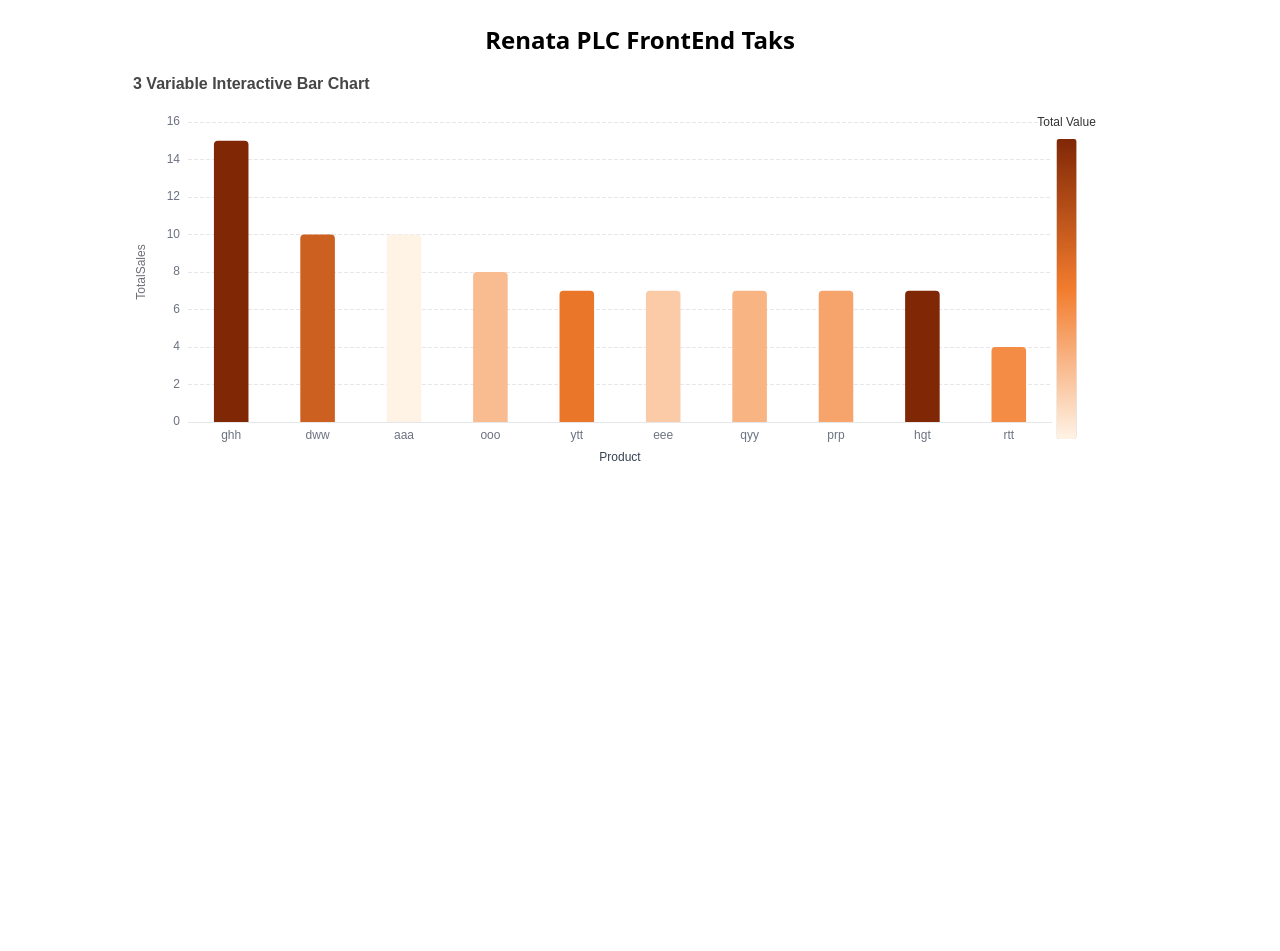
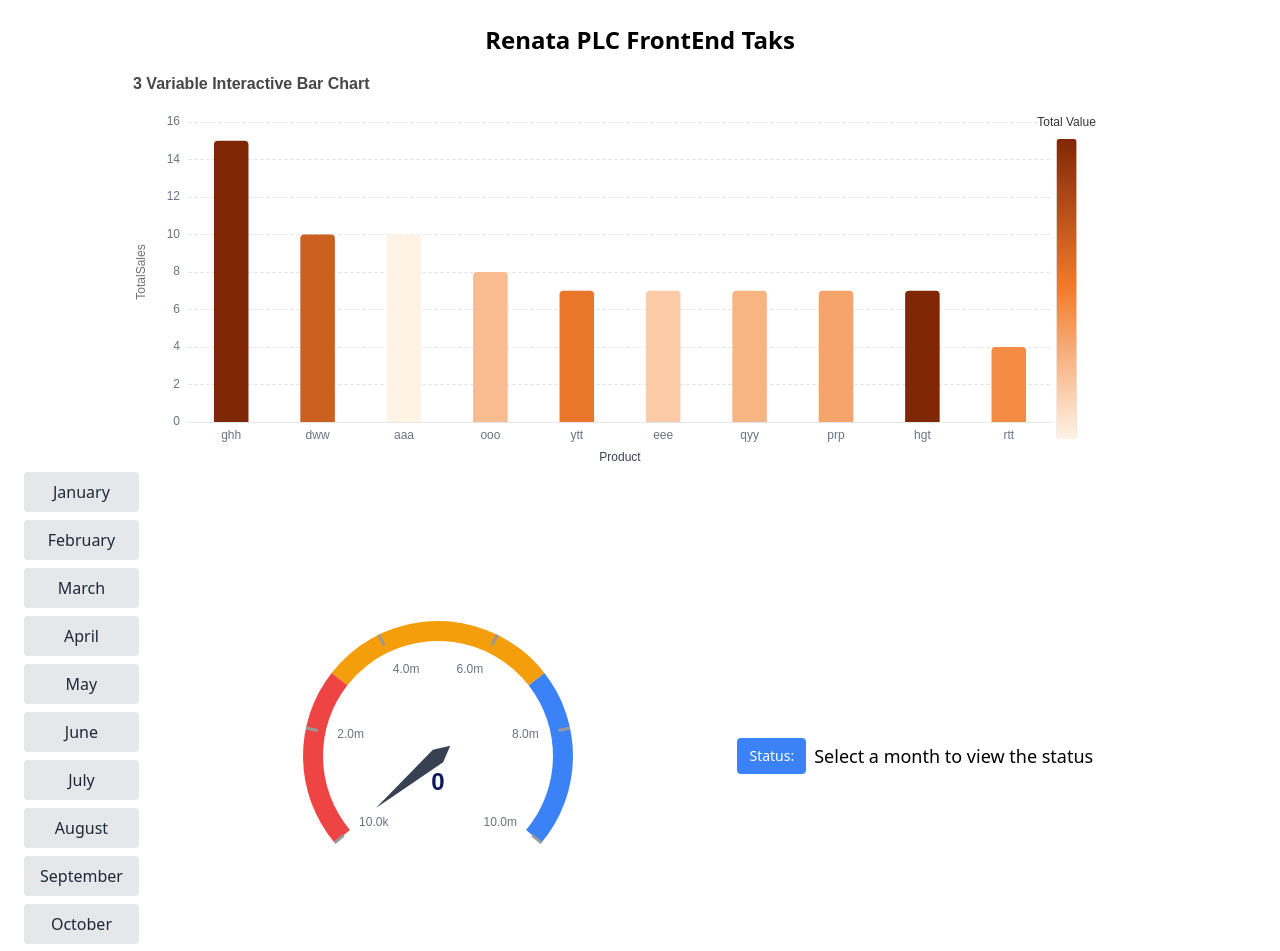
Before and after one commit to nahinAbrar/renata_task, a Next.js app in the folder frontend/: page / in a window 1280 px wide. Shown: the top 951 px of the page. Before the commit the page ends 800 px from the top, so only its background shows below. Built offline with nearby package versions, Linux system fonts and the light colour scheme.

Commit message:
Gauge chart ongoing

```diff
--- a/frontend/src/app/page.js
+++ b/frontend/src/app/page.js
@@ -2,6 +2,7 @@
 import { useEffect, useState } from "react";
 import { loadCsvFromFile } from "@/utils/loadCsv";
 import BarChart from "@/components/BarChart";
+import GaugeChart from "@/components/GaugeChart";
 
 export default function Home() {
   const [barData, setBarData] = useState([]);
@@ -10,13 +11,78 @@
     loadCsvFromFile("/data/task1BarChart.csv").then(setBarData);
   }, []);
 
+  const [data, setData] = useState([]);
+  const [selected, setSelected] = useState(null);
+  useEffect(() => {
+    loadCsvFromFile("/data/task2GaugeChart.csv").then(raw => {
+      const parsed = raw.map(r => ({ month: r.month, sales: Number(r.sales) }));
+      setData(parsed);
+    });
+  }, []);
+
+  const values = data.map(r => r.sales);
+  const minSales = Math.min(...values);
+  const maxSales = Math.max(...values);
+  const gaugeMin = minSales;                      // e.g. 100 000
+  const gaugeMax = Math.ceil(maxSales / 1_000_000) * 1_000_000;
+
+
   return (
-    <main className="p-6">
+    <section className="p-6">
       <h1 className="text-2xl font-bold mb-4 text-center">Renata PLC FrontEnd Taks</h1>
-      {barData.length
-        ? <BarChart data={barData} />
-        : <p>Loading chart…</p>
-      }
-    </main>
+      <div className="flex flex-col">
+        <div>
+          {barData.length
+            ? <BarChart data={barData} />
+            : <p>Loading chart…</p>
+          }
+        </div>
+
+        <div>
+          <div className="flex gap-10 items-center justify-center">
+            {/* Month selector */}
+            <div className="flex flex-col space-y-2">
+              {data.map(d => (
+                <button
+                  key={d.month}
+                  onClick={() => setSelected(d)}
+                  className={`px-4 py-2 rounded ${selected?.month === d.month
+                    ? "bg-blue-500 text-white"
+                    : "bg-gray-200 text-gray-800"
+                    }`}
+                >
+                  {d.month}
+                </button>
+              ))}
+            </div>
+
+            {/* Gauge Chart */}
+            <div className="flex-1 flex justify-center items-center">
+              <GaugeChart
+                value={selected?.sales ?? 0}
+                min={gaugeMin}
+                max={gaugeMax}
+              />
+            </div>
+
+            {/* Status display */}
+            <div className="flex-1 flex items-center">
+              <span className="text-sm font-medium bg-blue-500 text-white px-3 py-2 rounded">
+                Status:
+              </span>
+              <span className="ml-2 text-lg">
+                {selected
+                  ? selected.sales <= gaugeMax * 0.3
+                    ? "Low"
+                    : selected.sales <= gaugeMax * 0.7
+                      ? "Medium"
+                      : "High"
+                  : "Select a month to view the status"}
+              </span>
+            </div>
+          </div>
+        </div>
+      </div>
+    </section>
   );
 }
--- /dev/null
+++ b/frontend/src/components/GaugeChart.jsx
@@ -0,0 +1,95 @@
+"use client";
+
+import React from "react";
+import dynamic from "next/dynamic";
+
+const ReactECharts = dynamic(() => import("echarts-for-react"), { ssr: false });
+
+function formatNumber(v) {
+    if (v >= 1_000_000) return (v / 1_000_000).toFixed(1) + "m";
+    if (v >= 1_000) return (v / 1_000).toFixed(1) + "k";
+    return v.toString();
+}
+
+export default function GaugeChart({ value = 0, min = 0, max = 10 }) {
+
+
+
+
+    const option = {
+        tooltip: {
+            formatter: () => {
+                if (value <= max * 0.3) return "Low";
+                if (value <= max * 0.7) return "Medium";
+                return "High";
+            }
+        },
+        series: [
+            {
+                name: "Sales",
+                type: "gauge",
+                radius: "90%",
+                startAngle: 220,
+                endAngle: -40,
+                min: min,
+                max,
+                splitNumber: 5,
+                axisLine: {
+                    lineStyle: {
+                        width: 20,
+                        cap: "round",  // rounded ends
+                        color: [
+                            [0.3, "#EF4444"],
+                            [0.7, "#F59E0B"],
+                            [1.0, "#3B82F6"]
+                        ]
+                    }
+                },
+                pointer: {
+                    length: "60%",
+                    width: 8,
+                    itemStyle: { color: "#374151" },
+                    cap: { show: true, color: "#374151", radius: 6 } // rounded tip
+                },
+                axisTick: {
+                    show: false,
+                },
+                splitLine: {
+                    distance: -20,
+                    length: 12,
+                    lineStyle: { color: "#999", width: 3 },
+
+                },
+                axisLabel: {
+                    distance: 40,
+                    color: "#6B7280",
+                    fontSize: 12,
+                    formatter: val => formatNumber(val)
+                },
+                detail: {
+                    valueAnimation: true,
+                    formatter: () => formatNumber(value),
+                    color: "#111856",
+                    distance:-80,
+                    fontSize: 24,
+                    offsetCenter: [0, "20%"]
+                },
+                title: {
+                    offsetCenter: [0, "-30%"],
+                    fontSize: 16,
+                    color: "#374151",
+                    fontWeight: 600,
+                    show: true,
+                    text: "Sales"
+                },
+                data: [{ value }]
+            }
+        ]
+    };
+
+    return (
+        <div className="w-full max-w-md mx-auto">
+            <ReactECharts option={option} style={{ height: 300 }} />
+        </div>
+    );
+}
```
Also changed, not shown: frontend/public/data/task2GaugeChart.csv.
